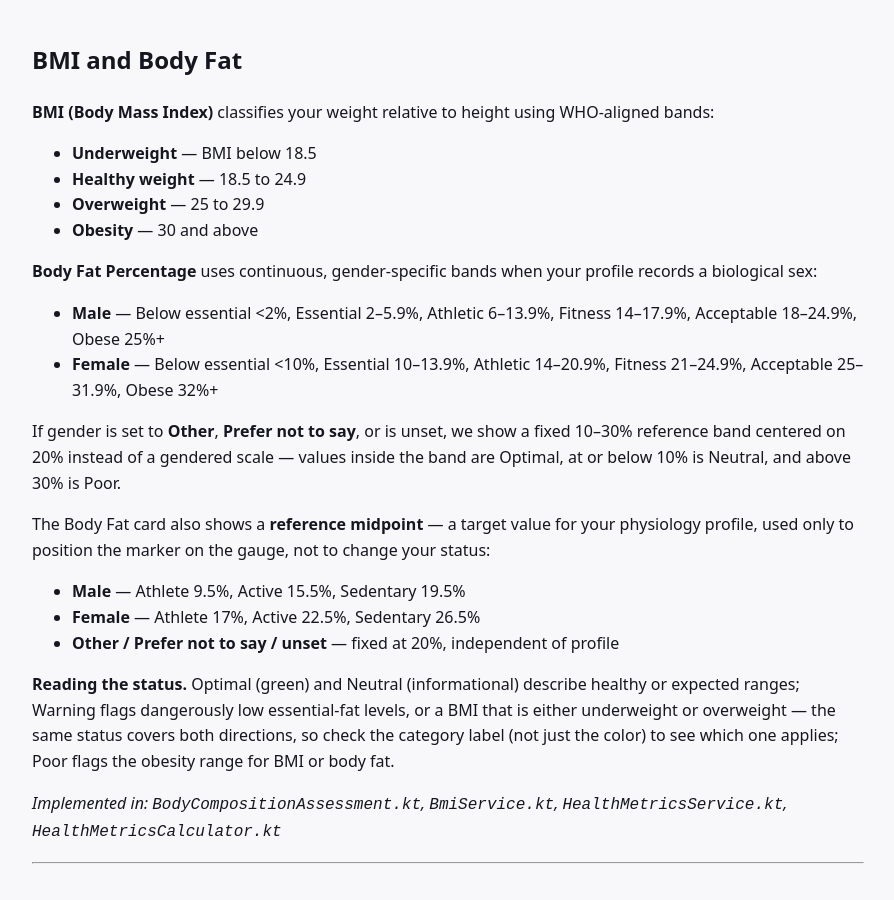
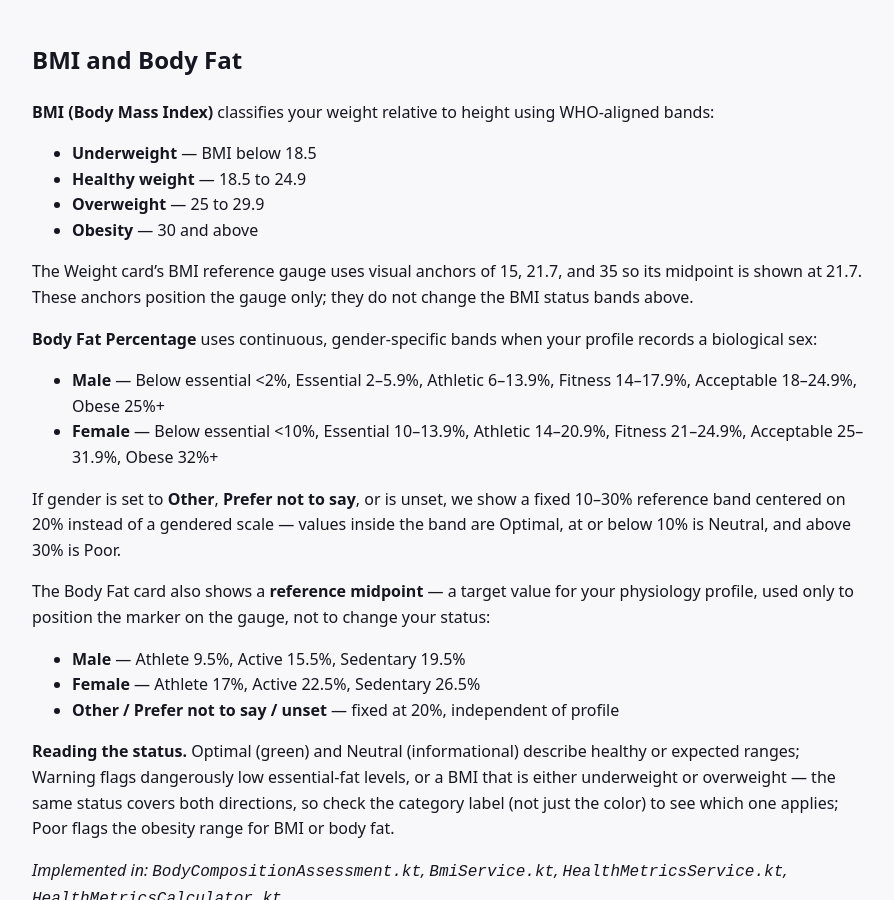
Before and after one commit to readylytics/Readylytics, a Jekyll site: the page built from docs/about.md, in a window 1280 px wide and 900 px high, scrolled down 6366 px. Shown: the whole window, without its empty margins (192-1086 px from the left). Built offline with Jekyll 4.4.1, drawn with Linux system fonts in a browser that asks for light colours.

```diff
--- a/docs/about.md
+++ b/docs/about.md
@@ -215,6 +215,8 @@
 - **Overweight** — 25 to 29.9
 - **Obesity** — 30 and above
 
+The Weight card’s BMI reference gauge uses visual anchors of 15, 21.7, and 35 so its midpoint is shown at 21.7. These anchors position the gauge only; they do not change the BMI status bands above.
+
 **Body Fat Percentage** uses continuous, gender-specific bands when your profile records a
 biological sex:
 
```
Also changed, not shown: ABOUT.md (+2 -0 lines).
